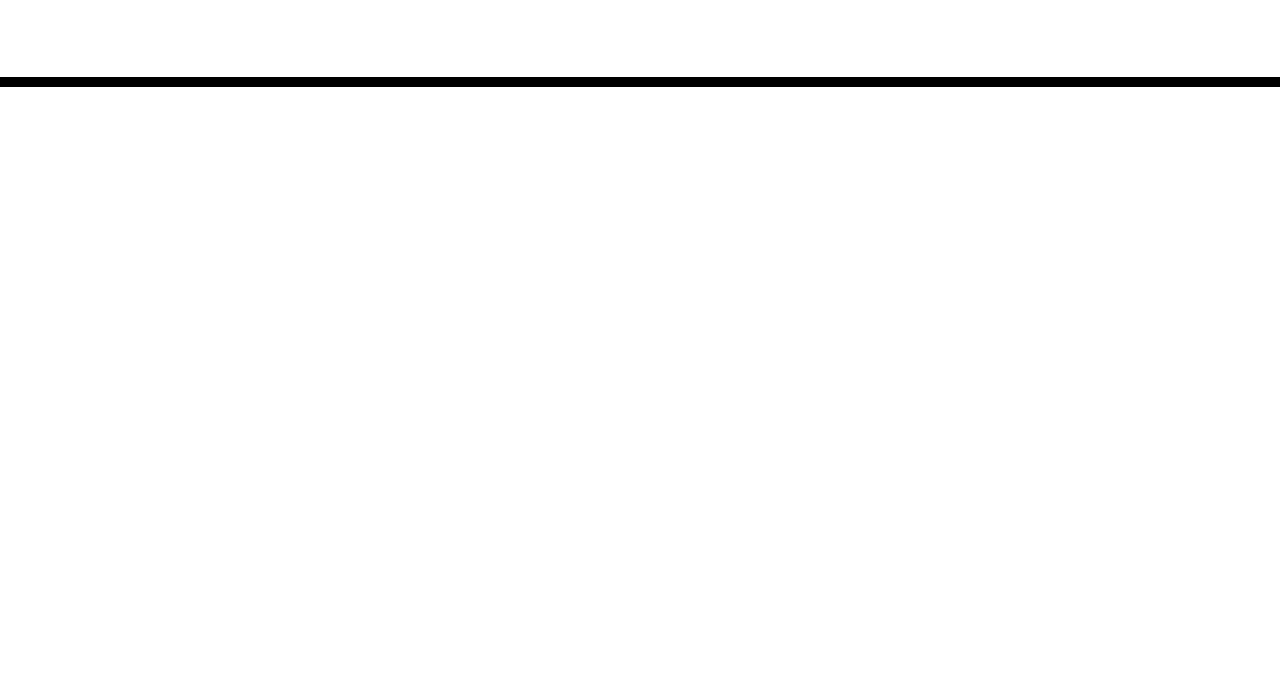
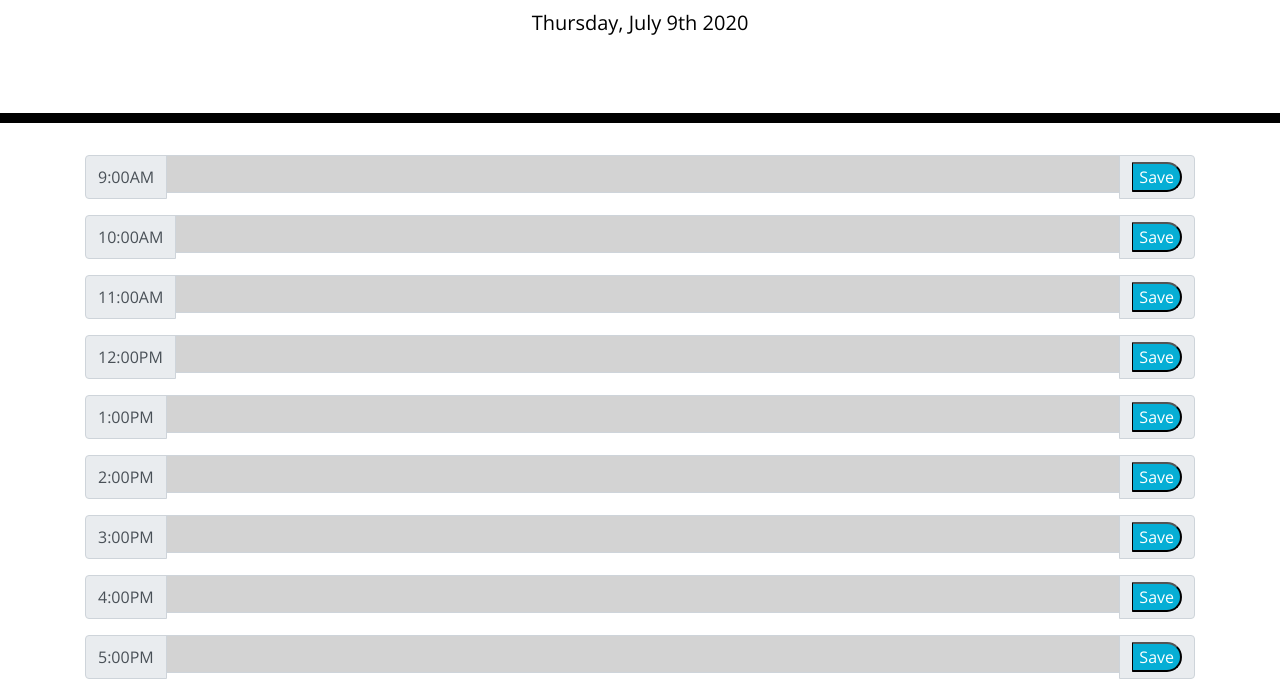
Before and after one commit to AnthonyStematz-Breitling/DayScheduler, a plain HTML site: page index.html in a window 1280 px wide. Shown: the part 181-876 px from the top of the page. Before the commit the page ends 800 px from the top, so only its background shows below. Drawn offline with nearby package versions, Linux system fonts and the light colour scheme.

Commit message:
added inputs for each hour, gave the inputsa save button, created past, present, future function for styling.

```diff
--- a/index.html
+++ b/index.html
@@ -29,10 +29,101 @@
         <p id="currentDay" class="lead"></p>
         </header>
         <div class="container">
+          <div class="input-group mb-3">
+            <div class="input-group-prepend">
+              <span class="input-group-text">9:00AM</span>
+            </div>
+            <input  data-input="9" type="text" class="form-control" aria-label="Amount (to the nearest dollar)">
+            <div class="input-group-append">
+              <span class="input-group-text"><button class= "saveBtn">Save</button></span>
+            </div>
+          </div>
+
+          <div class="input-group mb-3">
+            <div class="input-group-prepend">
+              <span class="input-group-text">10:00AM</span>
+            </div>
+            <input data-input="10" type="text" class="form-control" aria-label="Amount (to the nearest dollar)">
+            <div class="input-group-append">
+              <span class="input-group-text"><button class="saveBtn">Save</button></span>
+            </div>
+          </div>
+
+          <div class="input-group mb-3">
+            <div class="input-group-prepend">
+              <span class="input-group-text">11:00AM</span>
+            </div>
+            <input data-input="11" type="text" class="form-control" aria-label="Amount (to the nearest dollar)">
+            <div class="input-group-append">
+              <span class="input-group-text"><button class="saveBtn">Save</button></span>
+            </div>
+          </div>
+
+          <div class="input-group mb-3">
+            <div class="input-group-prepend">
+              <span class="input-group-text">12:00PM</span>
+            </div>
+            <input data-input="12" type="text" class="form-control">
+            <div class="input-group-append">
+              <span class="input-group-text"><button class="saveBtn">Save</button></span>
+            </div>
+          </div>
+
+          <div class="input-group mb-3">
+            <div class="input-group-prepend">
+              <span class="input-group-text">1:00PM</span>
+            </div>
+            <input data-input="13" type="text" class="form-control">
+            <div class="input-group-append">
+              <span class="input-group-text"><button class="saveBtn">Save</button></span>
+            </div>
+          </div>
+
+          <div class="input-group mb-3">
+            <div class="input-group-prepend">
+              <span class="input-group-text">2:00PM</span>
+            </div>
+            <input data-input="14" type="text" class="form-control">
+            <div class="input-group-append">
+              <span class="input-group-text"><button class="saveBtn">Save</button></span>
+            </div>
+          </div>
+
+          <div class="input-group mb-3">
+            <div class="input-group-prepend">
+              <span class="input-group-text">3:00PM</span>
+            </div>
+            <input data-input="15" type="text" class="form-control">
+            <div class="input-group-append">
+              <span class="input-group-text"><button class="saveBtn">Save</button></span>
+            </div>
+          </div>
+
+          <div class="input-group mb-3">
+            <div class="input-group-prepend">
+              <span class="input-group-text">4:00PM</span>
+            </div>
+            <input data-input="16" type="text" class="form-control" >
+            <div class="input-group-append">
+              <span class="input-group-text"><button class="saveBtn">Save</button></span>
+            </div>
+          </div>
+
+          <div class="input-group mb-3">
+            <div class="input-group-prepend">
+              <span class="input-group-text">5:00PM</span>
+            </div>
+            <input data-input="17" type="text" class="form-control">
+            <div class="input-group-append">
+              <span class="input-group-text"><button class="saveBtn">Save</button></span>
+            </div>
+          </div>
           <!-- Timeblocks go here -->
           </div>
 
+          <script src="https://cdnjs.cloudflare.com/ajax/libs/moment.js/2.27.0/moment.min.js"></script>
           <script src="https://code.jquery.com/jquery-3.4.1.min.js"></script>
           <script src="https://cdnjs.cloudflare.com/ajax/libs/moment.js/2.24.0/moment.min.js"></script>
+          <script type="text/javascript" src="./script.js"></script>
         </body>
 </html>
--- a/script.js
+++ b/script.js
@@ -0,0 +1,25 @@
+
+
+$("#currentDay").text(moment().format("dddd, MMMM Do YYYY"))
+
+// create an array of hours
+//assign those hours data for time
+//loop through if
+//var times=[9, 10,11,12,13,14,15, 16, 17]
+function testMoment(currentHour){
+    if(moment().hour() === currentHour){
+        return "present"
+    }
+    else if (moment().hour() > currentHour){
+        return "past"
+    }
+    else{
+        return "future"
+    }
+
+}
+
+$("input").each(function(){
+    $(this).addClass(testMoment($(this).data('input')))
+    testMoment()
+})
```
Lines whose indentation alone changed are shown as unchanged.
